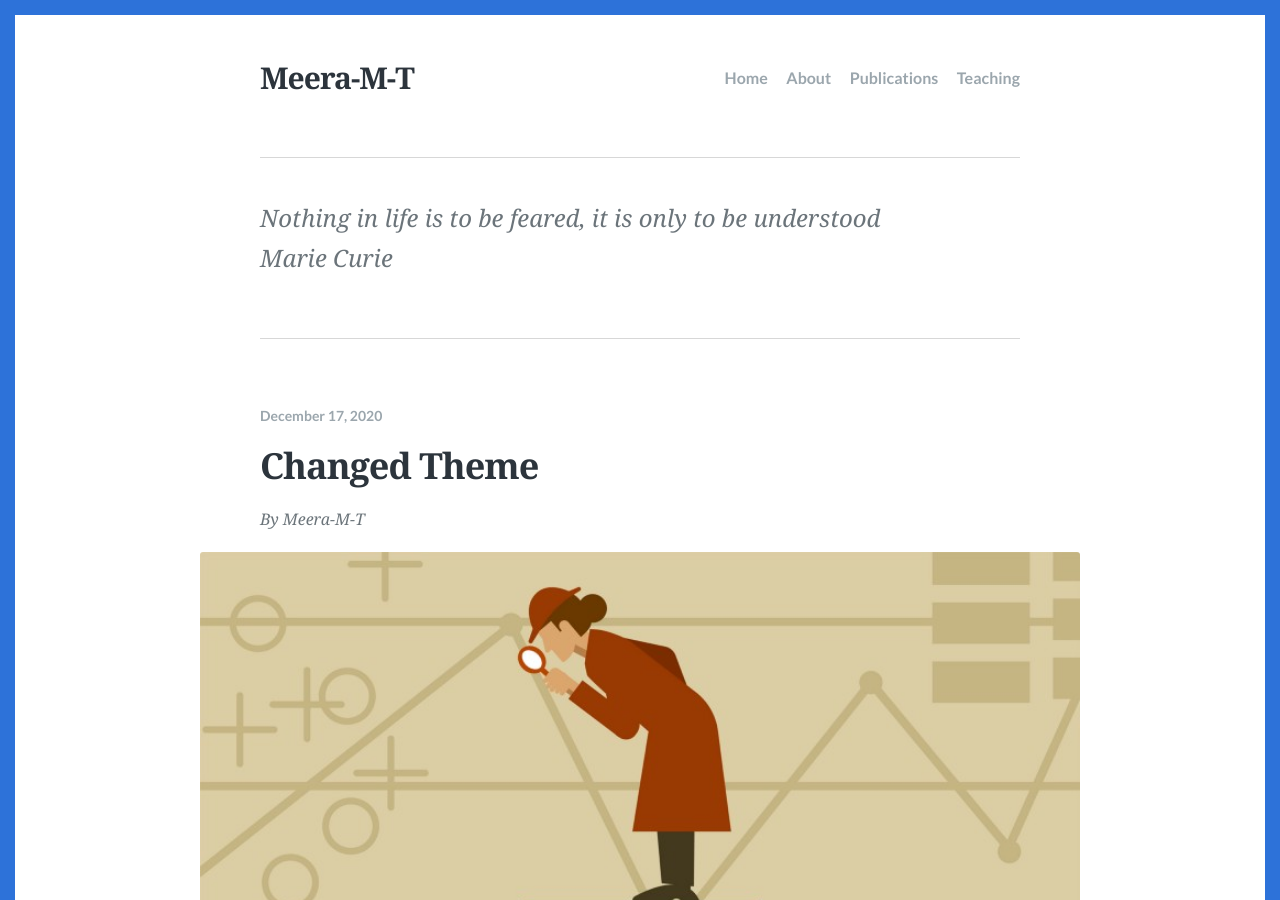
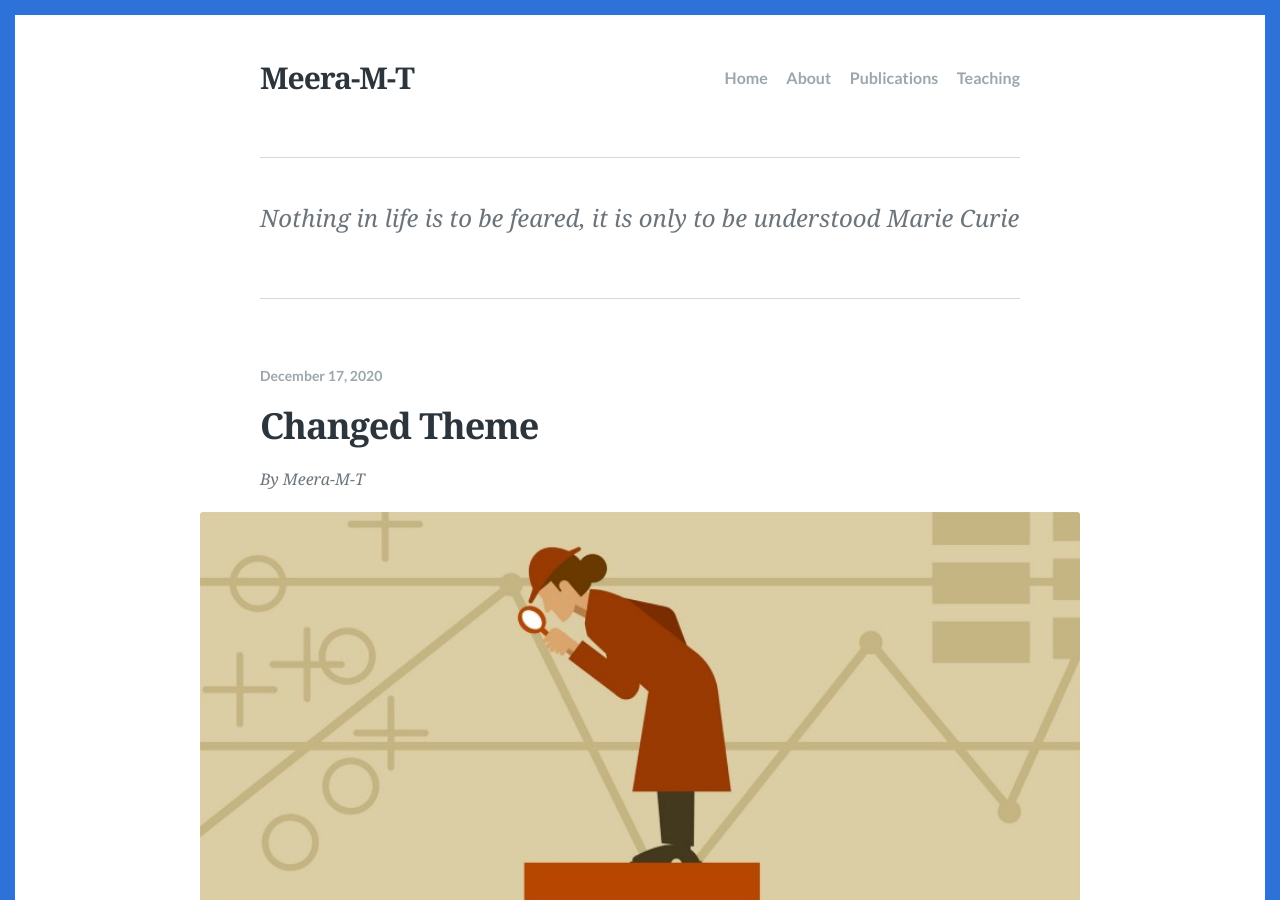
Before and after one commit to Meera-M-T/meeram.github.io, a Jekyll site: the page built from index.html, in a window 1280 px wide and 900 px high. Built offline with Jekyll 4.4.1, drawn with Linux system fonts in a browser that asks for light colours; the list of posts is cut into pages by our own code.

```diff
--- a/_config.yml
+++ b/_config.yml
@@ -12,7 +12,9 @@ lang: en-US
 title: "Meera-M-T"
 
 # A description of your site for meta tag, search engine results.
-description: "Nothing in life is to be feared, it is only to be understood <br/> Marie Curie"
+description: "Nothing in life is to be feared, it is only to be understood
+
+Marie Curie"
 
 # The subpath of your site, e.g. /blog, for generating urls.
 baseurl:
```
